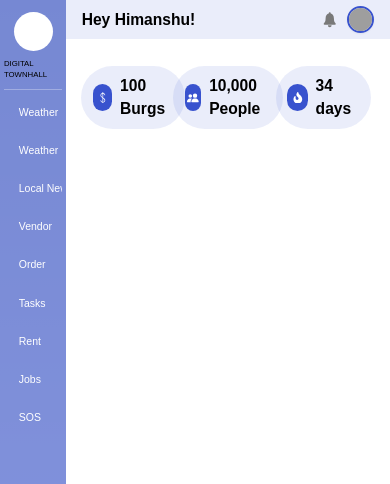
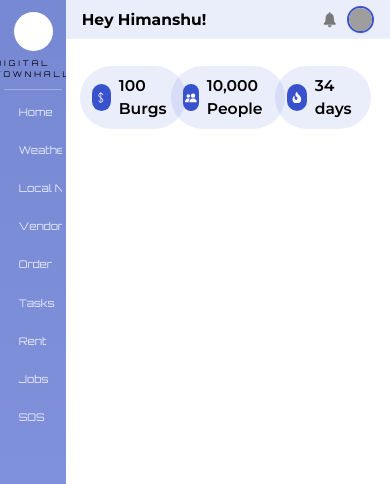
Before and after one commit to I-Himanshu/DigitalCity, a Next.js app: page /dashboard in a window 390 px wide. Shown: the top 484 px of the page. Built offline with nearby package versions, Linux system fonts and the light colour scheme; grey boxes are pictures that could not be loaded.

Commit message:
ui improved

```diff
--- a/components/sidenavbar/SideNavbar.tsx
+++ b/components/sidenavbar/SideNavbar.tsx
@@ -1,42 +1,42 @@
 import React from 'react'
-import { WiCloudy } from "react-icons/wi";
+import "../../styles/globals.css"
 function SideNavbar() {
     return (
         <>
-            <div className="w-[20%] h-[100vh] shadow-md px-[1vmin] bg-[#3852CE]/60 pt-[3vmin] overflow-y-scroll">
+            <div className="w-[20%] h-[100vh] shadow-md px-[1vmin] bg-[#3852CE]/60 pt-[3vmin] overflow-y-scroll scrollbar-none">
                 <div className="flex flex-col w-full items-center justify-center border-b-[1px] border-b-white/30 pb-[2vmin]">
                     <div className="grid place-items-center h-[10vmin] w-[10vmin] bg-white rounded-full">
                         <i className="fa-solid fa-city text-[5vmin] text-[#3852CE]"></i>
                     </div>
-                    <p className="text-[2vmin] mt-[1.8vmin]">DIGITAL TOWNHALL</p>
+                    <p className="text-[2vmin] mt-[1.8vmin] robot tracking-[3px]">DIGITAL TOWNHALL</p>
                 </div>
                 <ul className="relative">
                     <li className="relative">
-                        <a className="flex items-center text-[2.7vmin] mt-[1.8vmin] py-[1.2vmin] px-[1.8vmin] h-[8vmin] overflow-hidden text-white text-ellipsis whitespace-nowrap rounded hover:text-[#3852ce] font-medium hover:bg-gray-100 transition duration-300 ease-in-out" href="#!"> <i className="fa-solid fa-cloud-sun text-[2.7vmin] mr-[2vmin]"></i> Weather</a>
+                        <a className="flex items-center robot text-[2.7vmin] mt-[1.8vmin] py-[1.2vmin] px-[1.8vmin] h-[8vmin] overflow-hidden text-white/80 text-ellipsis whitespace-nowrap rounded hover:text-[#3852ce] font-normal hover:bg-gray-100 transition duration-300 ease-in-out" href="#!"> <i className="fa-solid fa-house text-[2.7vmin] mr-[2vmin]"></i> Home</a>
                     </li>
                     <li className="relative">
-                        <a className="flex items-center text-[2.7vmin] mt-[1.8vmin] py-[1.2vmin] px-[1.8vmin] h-[8vmin] overflow-hidden text-white text-ellipsis whitespace-nowrap rounded hover:text-[#3852ce] font-medium hover:bg-gray-100 transition duration-300 ease-in-out" href="#!"> <i className="fa-solid fa-cloud-sun text-[2.7vmin] mr-[2vmin]"></i> Weather</a>
+                        <a className="flex items-center robot text-[2.7vmin] mt-[1.8vmin] py-[1.2vmin] px-[1.8vmin] h-[8vmin] overflow-hidden text-white/80 text-ellipsis whitespace-nowrap rounded hover:text-[#3852ce] font-normal hover:bg-gray-100 transition duration-300 ease-in-out" href="#!"> <i className="fa-solid fa-cloud-sun text-[2.7vmin] mr-[2vmin]"></i> Weather</a>
                     </li>
                     <li className="relative">
-                        <a className="flex items-center text-[2.7vmin] mt-[1.8vmin] py-[1.2vmin] px-[1.8vmin] h-[8vmin] overflow-hidden text-white text-ellipsis whitespace-nowrap rounded hover:text-[#3852ce] font-medium hover:bg-gray-100 transition duration-300 ease-in-out" href="#!"><i className="fa-solid fa-newspaper text-[2.7vmin] mr-[2vmin]"></i> Local News</a>
+                        <a className="flex items-center robot text-[2.7vmin] mt-[1.8vmin] py-[1.2vmin] px-[1.8vmin] h-[8vmin] overflow-hidden text-white/80 text-ellipsis whitespace-nowrap rounded hover:text-[#3852ce] font-normal hover:bg-gray-100 transition duration-300 ease-in-out" href="#!"><i className="fa-solid fa-newspaper text-[2.7vmin] mr-[2vmin]"></i> Local News</a>
                     </li>
                     <li className="relative">
-                        <a className="flex items-center text-[2.7vmin] mt-[1.8vmin] py-[1.2vmin] px-[1.8vmin] h-[8vmin] overflow-hidden text-white text-ellipsis whitespace-nowrap rounded hover:text-[#3852ce] font-medium hover:bg-gray-100 transition duration-300 ease-in-out" href="#!"><i className="fa-solid fa-shop text-[2.7vmin] mr-[2vmin]"></i> Vendor</a>
+                        <a className="flex items-center robot text-[2.7vmin] mt-[1.8vmin] py-[1.2vmin] px-[1.8vmin] h-[8vmin] overflow-hidden text-white/80 text-ellipsis whitespace-nowrap rounded hover:text-[#3852ce] font-normal hover:bg-gray-100 transition duration-300 ease-in-out" href="#!"><i className="fa-solid fa-shop text-[2.7vmin] mr-[2vmin]"></i> Vendor</a>
                     </li>
                     <li className="relative">
-                        <a className="flex items-center text-[2.7vmin] mt-[1.8vmin] py-[1.2vmin] px-[1.8vmin] h-[8vmin] overflow-hidden text-white text-ellipsis whitespace-nowrap rounded hover:text-[#3852ce] font-medium hover:bg-gray-100 transition duration-300 ease-in-out" href="#!"><i className="fa-solid fa-cart-shopping text-[2.7vmin] mr-[2vmin]"></i> Order</a>
+                        <a className="flex items-center robot text-[2.7vmin] mt-[1.8vmin] py-[1.2vmin] px-[1.8vmin] h-[8vmin] overflow-hidden text-white/80 text-ellipsis whitespace-nowrap rounded hover:text-[#3852ce] font-normal hover:bg-gray-100 transition duration-300 ease-in-out" href="#!"><i className="fa-solid fa-cart-shopping text-[2.7vmin] mr-[2vmin]"></i> Order</a>
                     </li>
                     <li className="relative">
-                        <a className="flex items-center text-[2.7vmin] mt-[1.8vmin] py-[1.2vmin] px-[1.8vmin] h-[8vmin] overflow-hidden text-white text-ellipsis whitespace-nowrap rounded hover:text-[#3852ce] font-medium hover:bg-gray-100 transition duration-300 ease-in-out" href="#!"><i className="fa-solid fa-list-check text-[2.7vmin] mr-[2vmin]"></i>Tasks</a>
+                        <a className="flex items-center robot text-[2.7vmin] mt-[1.8vmin] py-[1.2vmin] px-[1.8vmin] h-[8vmin] overflow-hidden text-white/80 text-ellipsis whitespace-nowrap rounded hover:text-[#3852ce] font-normal hover:bg-gray-100 transition duration-300 ease-in-out" href="#!"><i className="fa-solid fa-list-check text-[2.7vmin] mr-[2vmin]"></i>Tasks</a>
                     </li>
                     <li className="relative">
-                        <a className="flex items-center text-[2.7vmin] mt-[1.8vmin] py-[1.2vmin] px-[1.8vmin] h-[8vmin] overflow-hidden text-white text-ellipsis whitespace-nowrap rounded hover:text-[#3852ce] font-medium hover:bg-gray-100 transition duration-300 ease-in-out" href="#!"><i className="fa-solid fa-money-bill-wave text-[2.7vmin] mr-[2vmin]"></i>Rent</a>
+                        <a className="flex items-center robot text-[2.7vmin] mt-[1.8vmin] py-[1.2vmin] px-[1.8vmin] h-[8vmin] overflow-hidden text-white/80 text-ellipsis whitespace-nowrap rounded hover:text-[#3852ce] font-normal hover:bg-gray-100 transition duration-300 ease-in-out" href="#!"><i className="fa-solid fa-money-bill-wave text-[2.7vmin] mr-[2vmin]"></i>Rent</a>
                     </li>
                     <li className="relative">
-                        <a className="flex items-center text-[2.7vmin] mt-[1.8vmin] py-[1.2vmin] px-[1.8vmin] h-[8vmin] overflow-hidden text-white text-ellipsis whitespace-nowrap rounded hover:text-[#3852ce] font-medium hover:bg-gray-100 transition duration-300 ease-in-out" href="#!"><i className="fa-solid fa-user-doctor text-[2.7vmin] mr-[2vmin]"></i>Jobs</a>
+                        <a className="flex items-center robot text-[2.7vmin] mt-[1.8vmin] py-[1.2vmin] px-[1.8vmin] h-[8vmin] overflow-hidden text-white/80 text-ellipsis whitespace-nowrap rounded hover:text-[#3852ce] font-normal hover:bg-gray-100 transition duration-300 ease-in-out" href="#!"><i className="fa-solid fa-user-doctor text-[2.7vmin] mr-[2vmin]"></i>Jobs</a>
                     </li>
                     <li className="relative">
-                        <a className="flex items-center text-[2.7vmin] mt-[1.8vmin] py-[1.2vmin] px-[1.8vmin] h-[8vmin] overflow-hidden text-white text-ellipsis whitespace-nowrap rounded hover:text-[#3852ce] font-medium hover:bg-gray-100 transition duration-300 ease-in-out" href="#!"><i className="fa-solid fa-skull-crossbones text-[2.7vmin] mr-[2vmin]"></i>SOS</a>
+                        <a className="flex items-center robot text-[2.7vmin] mt-[1.8vmin] py-[1.2vmin] px-[1.8vmin] h-[8vmin] overflow-hidden text-white/80 text-ellipsis whitespace-nowrap rounded hover:text-[#3852ce] font-normal hover:bg-gray-100 transition duration-300 ease-in-out" href="#!"><i className="fa-solid fa-skull-crossbones text-[2.7vmin] mr-[2vmin]"></i>SOS</a>
                     </li>
                 </ul>
             </div>
--- a/package.json
+++ b/package.json
@@ -20,6 +20,7 @@
     "react": "18.2.0",
     "react-dom": "18.2.0",
     "react-icons": "^4.7.1",
+    "tailwind-scrollbar": "^2.1.0",
     "typescript": "4.9.4"
   },
   "devDependencies": {
--- a/src/pages/home.tsx
+++ b/src/pages/home.tsx
@@ -4,10 +4,10 @@ import '../../styles/globals.css'
 export default function Home() {
   return (
     <main className="h-screen z-10 flex flex-col justify-center w-full bg-cover bg-white px-[10vmin] lg:px-[20vmin] bg-[url(/Home/Mobilebackground.png)] lg:bg-[url(/Home/Background.svg)]">
-      <p className="font-bold text-[#3852CE] text-[8vmin] mt-[30vmin] lg:mt-0">Digital TownHall</p>
-      <p className="font-bold text-[#000] text-[6vmin] leading-[5.1vmin]">Modern people, Modern town</p>
+      <p className="font-bold robot text-[#3852CE] text-[8vmin] mt-[30vmin] lg:mt-0">Digital TownHall</p>
+      <p className="font-bold robot tracking-tighter text-[#000] text-[5vmin] leading-[5.1vmin]">Modern people, Modern town</p>
       <p className="text-[#aaa] text-[2.5vmin] mt-[5vmin] lg:max-w-[35vw] tracking-[0.2vmin]">Lorem ipsum dolor, sit amet consectetur adipisicing elit. Tempora doloribus iusto voluptatibus expedita dicta dolore molestias perferendis, voluptatum unde assumenda eos reprehenderit culpa ipsam similique fugit quas rem ea laborum?</p>
-      <Link href="/dashboard" className="bg-[#3852ce] rounded-sm shadow-sm text-white text-[3.5vmin] transition-all hover:bg-[#3852ce]/80 p-[2vmin] max-w-[30vmin] mt-[5vmin] text-center">Get Started</Link>
+      <Link href="/dashboard" className="bg-[#3852ce] rounded-sm shadow-sm text-white text-[3.5vmin] transition-all hover:bg-[#3852ce]/80 p-[2vmin] max-w-[30vmin] mt-[5vmin] text-center robot">Get Started</Link>
     </main>
   )
 }
--- a/styles/globals.css
+++ b/styles/globals.css
@@ -1,7 +1,8 @@
+@import url('https://fonts.googleapis.com/css2?family=Montserrat:wght@100;200;300;400;500;600;700;800;900&display=swap');
+@import url('https://fonts.googleapis.com/css2?family=Orbitron:wght@400;500;600;700;800;900&display=swap');
 @tailwind base;
 @tailwind components;
 @tailwind utilities;
-@import url('https://fonts.googleapis.com/css2?family=Montserrat:wght@100;200;300;400;500;600;700;800;900&display=swap');
 :root {
   --max-width: 1100px;
   --border-radius: 12px;
@@ -83,7 +84,9 @@
   margin: 0;
   font-family: 'Montserrat', sans-serif;
 }
-
+.robot{
+  font-family: 'Orbitron', sans-serif;
+}
 html,
 body {
   max-width: 100vw;
--- a/tailwind.config.js
+++ b/tailwind.config.js
@@ -11,5 +11,8 @@ module.exports = {
   theme: {
     extend: {},
   },
-  plugins: [],
+  plugins: [
+    // ...
+    require('tailwind-scrollbar'),
+],
 }
```
Also changed, not shown: components/home/Navbar.tsx (+5 -5 lines), 1 other file (tests, documents, lock files or other folders).
